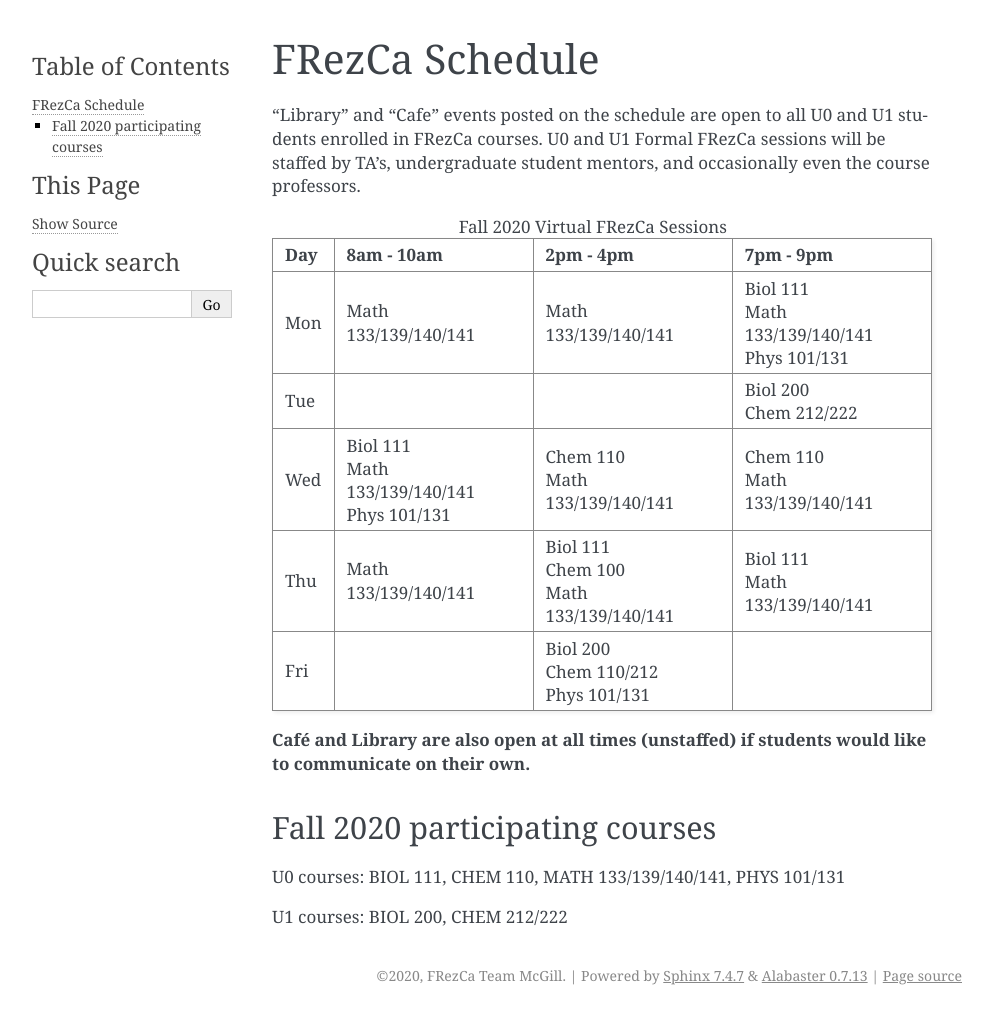
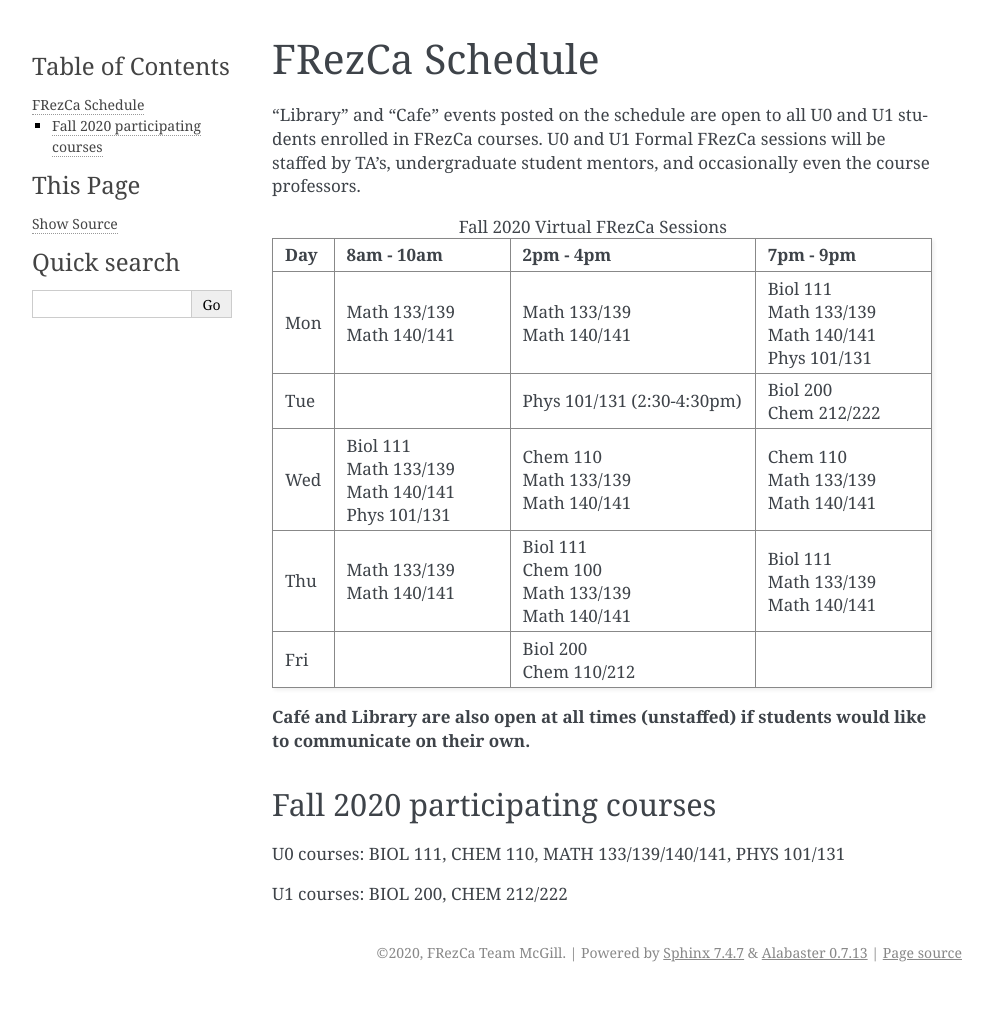
Before and after one commit to oulinyu/FRezCa-McGill, a Sphinx documentation site: the page built from docs/source/Schedule.rst, in a window 1280 px wide. Shown: the whole page, without its empty margins (148-1141 px from the left). Built offline with Sphinx 7.4.7, drawn with Linux system fonts in a browser that asks for light colours; after the commit the page ends 992 px from its top, so only the background shows below that.

Commit message:
schedule + live frezca update

```diff
--- a/docs/source/Schedule.rst
+++ b/docs/source/Schedule.rst
@@ -16,36 +16,44 @@
      - 2pm - 4pm
      - 7pm - 9pm
    * - Mon
-     - Math 133/139/140/141
-     - Math 133/139/140/141
+     - | Math 133/139
+       | Math 140/141
+     - | Math 133/139
+       | Math 140/141
      - | Biol 111
-       | Math 133/139/140/141
+       | Math 133/139
+       | Math 140/141
        | Phys 101/131
    * - Tue
      -
-     -
+     - Phys 101/131 (2:30-4:30pm)
      - | Biol 200
        | Chem 212/222
    * - Wed
      - | Biol 111
-       | Math 133/139/140/141
+       | Math 133/139
+       | Math 140/141
        | Phys 101/131
      - | Chem 110
-       | Math 133/139/140/141
+       | Math 133/139
+       | Math 140/141
      - | Chem 110
-       | Math 133/139/140/141
+       | Math 133/139
+       | Math 140/141
    * - Thu
-     - Math 133/139/140/141
+     - | Math 133/139
+       | Math 140/141
      - | Biol 111
        | Chem 100
-       | Math 133/139/140/141
+       | Math 133/139
+       | Math 140/141
      - | Biol 111
-       | Math 133/139/140/141
+       | Math 133/139
+       | Math 140/141
    * - Fri
      -
      - | Biol 200
        | Chem 110/212
-       | Phys 101/131
      -
 
 
```
Also changed, not shown: other parts of docs/source/Schedule.rst (+1 -1 lines), docs/source/Live.rst (added, +13 -0 lines), docs/source/index.rst (+20 -11 lines).
